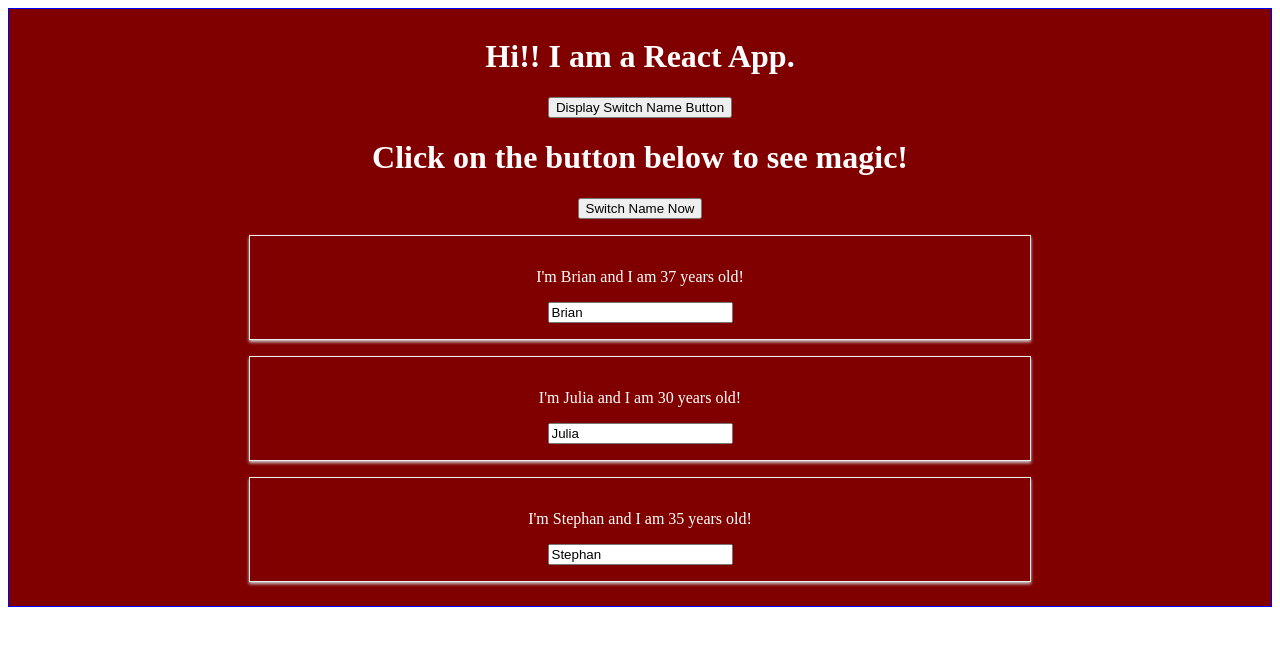
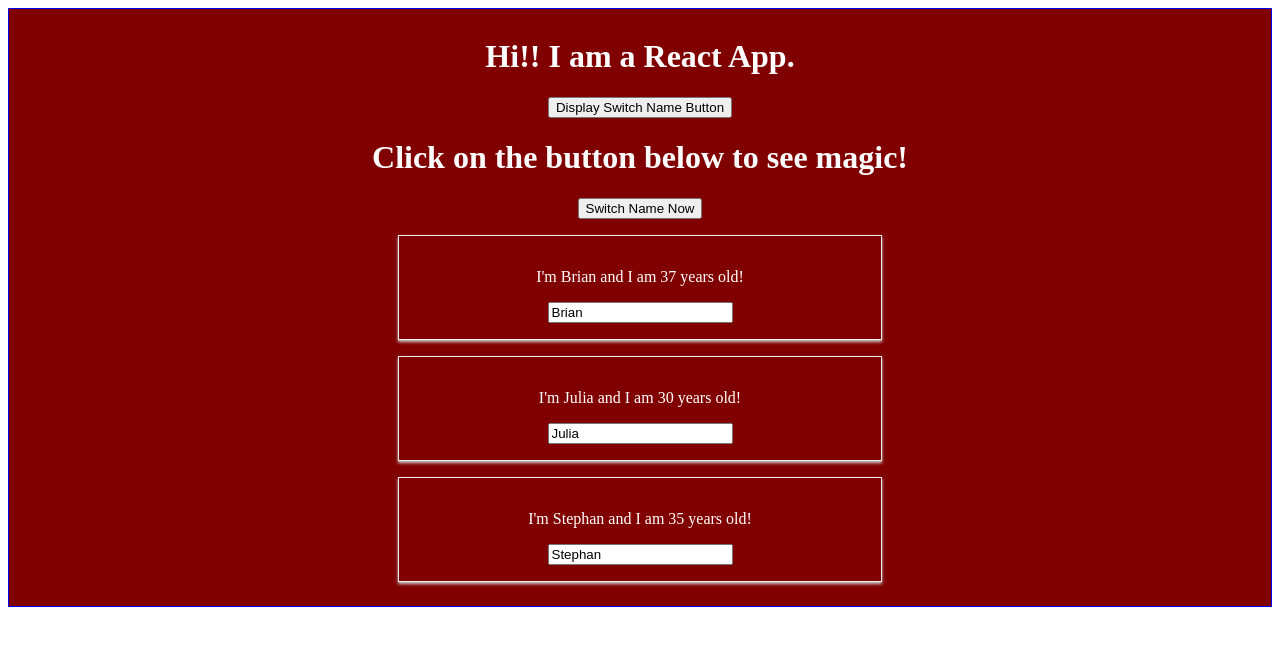
Before and after one commit to binoy-mathew/react-udemy-complete-guide, a React (Create React App) app in the folder react-complete-guide/: page / in a window 1280 px wide. Both pictures are taken after a click on the button "Display Switch Name Button". Shown: the top 646 px of the page. Built offline with nearby package versions, Linux system fonts and the light colour scheme.

Commit message:
Radium implementation

```diff
--- a/react-complete-guide/package.json
+++ b/react-complete-guide/package.json
@@ -3,6 +3,7 @@
   "version": "0.1.0",
   "private": true,
   "dependencies": {
+    "radium": "^0.26.0",
     "react": "^16.12.0",
     "react-dom": "^16.12.0",
     "react-scripts": "1.1.5"
--- a/react-complete-guide/src/App.js
+++ b/react-complete-guide/src/App.js
@@ -1,6 +1,7 @@
 import React, { Component } from 'react';
 import './App.css';
 import Person from './Person/Person';
+import Radium, { StyleRoot } from 'radium';
 
 class App extends Component {
     state = {
@@ -60,7 +61,11 @@ class App extends Component {
             color: 'white',
             border: '1px solid blue',
             padding: '8px',
-            cursor: 'pointer'
+            cursor: 'pointer',
+            ':hover' : {
+                backgroundColor: 'lightgreen',
+                color: 'black'
+            }
         };
 
         let person = null;
@@ -78,18 +83,24 @@ class App extends Component {
             </div>);
 
             style.backgroundColor = 'maroon';
+            style[':hover'] = {
+                backgroundColor: 'lightsalmon',
+                color: 'white'
+            };
         }
 
         return (
+            <StyleRoot>
             <div className="App" style={style}>
                 <h1>Hi!! I am a React App.
                 </h1>
                 <button onClick={this.switchNameOnConditionHandler}>Display Switch Name Button</button>
                 {person}
             </div>
+        </StyleRoot>
         );
 
     }
 }
 
-export default App;
+export default Radium(App);
--- a/react-complete-guide/src/Person/Person.js
+++ b/react-complete-guide/src/Person/Person.js
@@ -1,10 +1,16 @@
 import React from 'react';
+import Radium from 'radium';
 
 import './Person.css';
 
 const person = ( props ) => {
+    const style = {
+        '@media (min-width: 500px)' : {
+            width: '450px'
+        }
+    };
     return (
-        <div className="Person">
+        <div className="Person" style={style}>
             <p onClick={props.click}>I'm {props.name} and I am {props.age} years old!</p>
             <p>{props.children}</p>
             <input type="text" onChange={props.changed} value={props.name} />
@@ -12,4 +18,4 @@ const person = ( props ) => {
     )
 };
 
-export default person;
+export default Radium(person);
```
Also changed, not shown: 1 other file (tests, documents, lock files or other folders).
